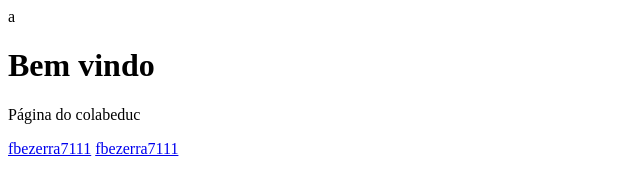
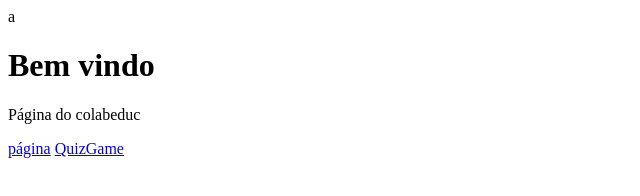
Before and after one commit to fbezerra7111/fernandobezerra, a plain HTML site: page index.html in a window 1280 px wide. Shown: the full height of the page, 0-640 px from the left. Drawn offline with Linux system fonts and the light colour scheme.

Commit message:
Update index.html

```diff
--- a/index.html
+++ b/index.html
@@ -7,8 +7,8 @@
 
 <h1>Bem vindo</h1>
 <p>Página do colabeduc</p>
-<a href ="https://fbezerra7111.github.io/QuizGame/">fbezerra7111</a>
-<a href ="https://fbezerra7111.github.io/QuizGame/">fbezerra7111</a>
+<a href ="https://github.com/fbezerra7111">página</a>
+<a href ="https://fbezerra7111.github.io/QuizGame/">QuizGame</a>
 
 </body>
 </html>
```
